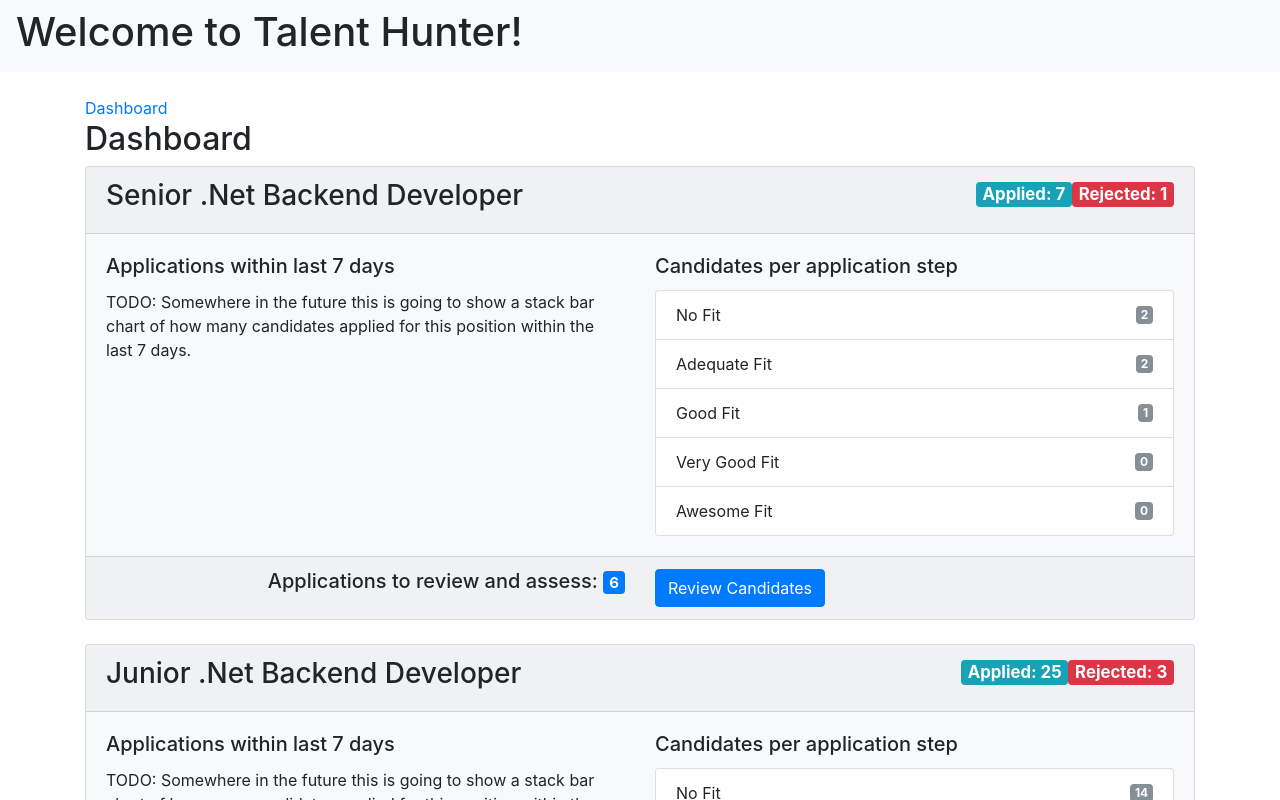
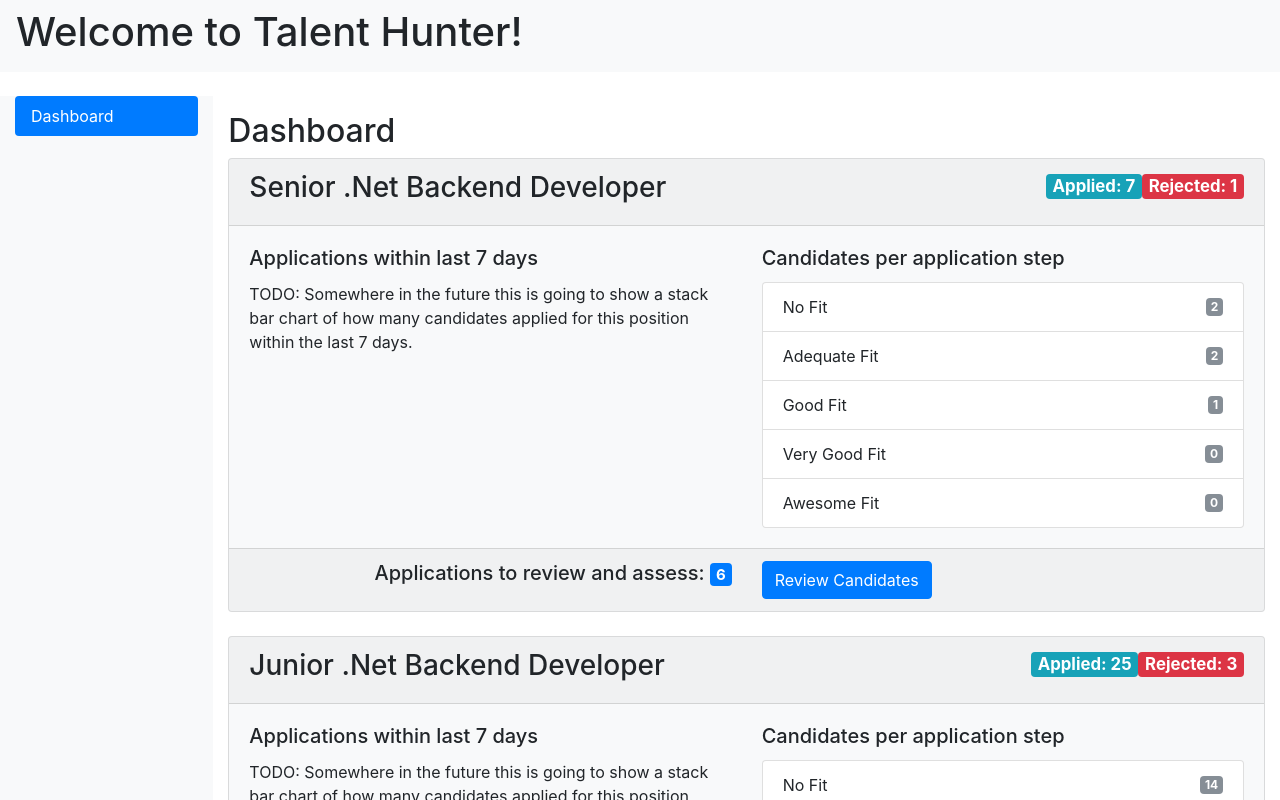
Before and after one commit to HerbertBodner/TalentHunter-Frontend, an Angular app: page /dashboard in a window 1280 px wide. Shown: the top 800 px of the page. Built offline with nearby package versions, Linux system fonts and the light colour scheme.

Commit message:
Change menu layout to sidebar

```diff
--- a/src/app/app.component.html
+++ b/src/app/app.component.html
@@ -13,11 +13,26 @@
 <br>
 <br>
 <br>
-<div class="container">
-  <div class="sidebar">
-      <nav>
-          <a routerLink="/dashboard" routerLinkActive="active">Dashboard</a>
-        </nav>
+<div class="container-fluid">
+  <div class="row">
+  <nav class="col-sm-3 col-md-2 d-none d-sm-block bg-light sidebar">
+
+    <ul class="nav nav-pills flex-column">
+      <li class="nav-item">
+        <a class="nav-link active" routerLink="/dashboard" routerLinkActive="active">Dashboard <span class="sr-only">(current)</span></a>
+      </li>
+      <nav class="col-sm-3 col-md-2 d-none d-sm-block bg-light sidebar">
+        <ul class="nav nav-pills flex-column">
+          <li class="nav-item">
+            <!-- <a class="nav-link" href="#">Reports</a> -->
+          </li>
+        </ul>
+      </nav>
+    </ul>
+  </nav>
+
+  <main role="main" class="col-sm-9 ml-sm-auto col-md-10 pt-3">
+      <router-outlet></router-outlet>
+    </main>
   </div>
-    <router-outlet></router-outlet>
 </div>
```
